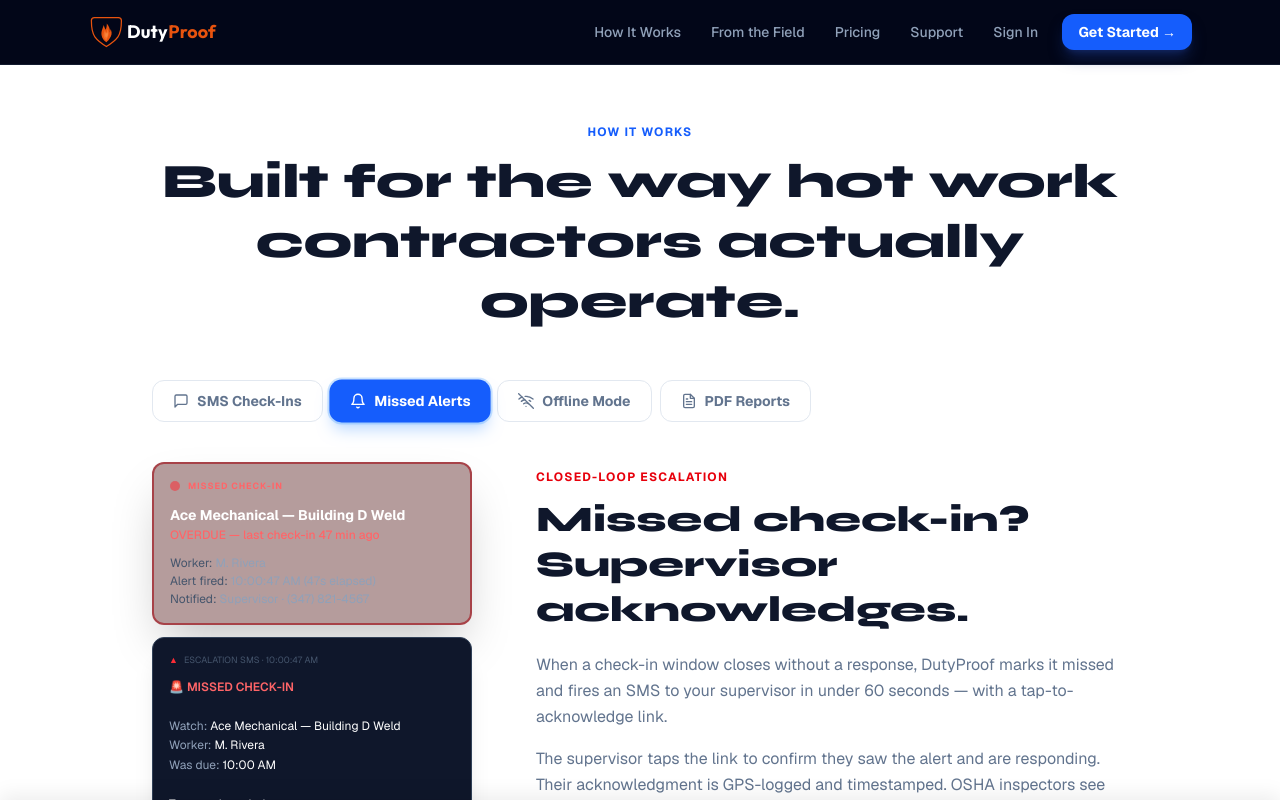
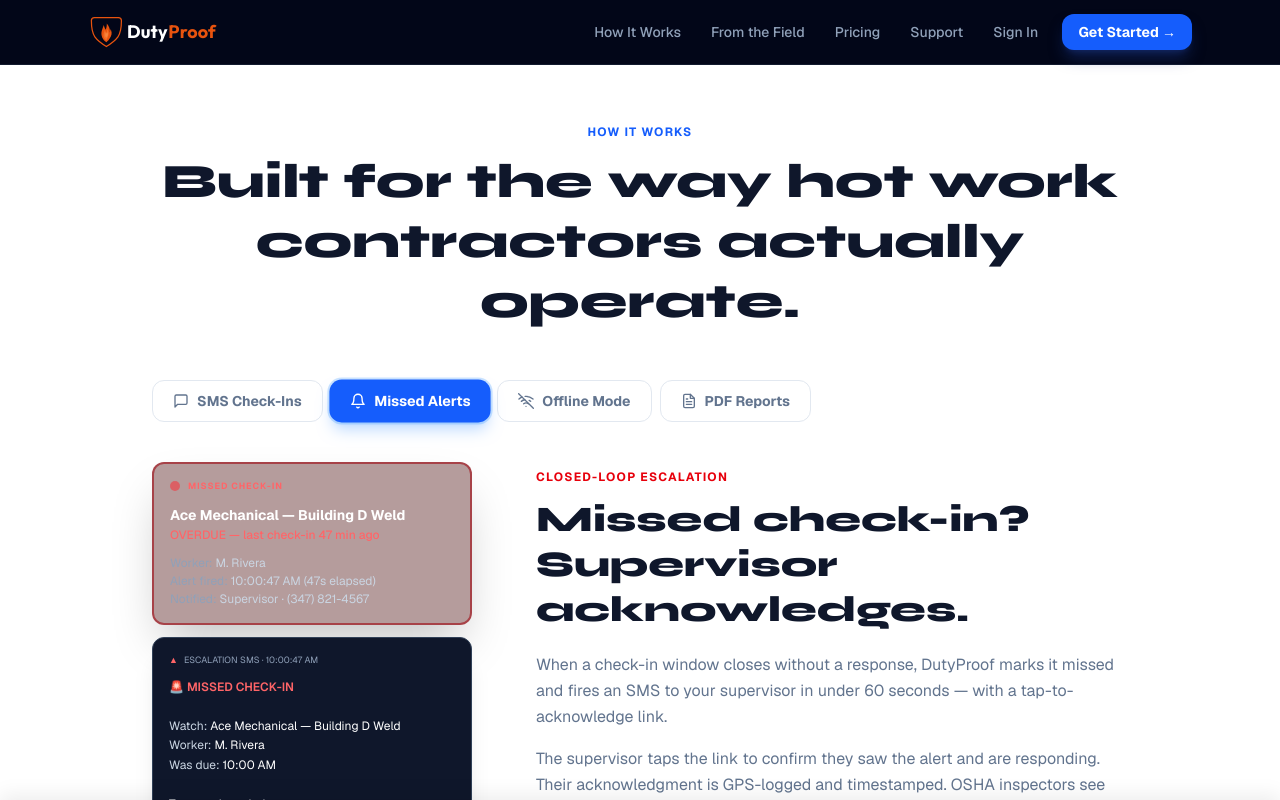
Before and after one commit to jongurfinkel-cmd/dutyproof1, a Next.js app: page / in a window 1280 px wide. Both pictures are taken after a click on the button "Missed Alerts". Shown: the part 4177-4977 px from the top of the page. Built offline with nearby package versions, Linux system fonts and the light colour scheme.

Commit message:
Fix barely visible text colors in Missed Alerts escalation mockup
Brightened label and value text in the red alert card, escalation SMS,
and acknowledged sections for better contrast on dark backgrounds.

Co-Authored-By: Claude Opus 4.6 <noreply@anthropic.com>

```diff
--- a/src/components/FeatureTabs.tsx
+++ b/src/components/FeatureTabs.tsx
@@ -69,32 +69,32 @@ function EscalationMockup() {
         </div>
         <div className="text-white text-sm font-bold mb-0.5">Ace Mechanical — Building D Weld</div>
         <div className="text-red-400 text-xs font-medium mb-3">OVERDUE — last check-in 47 min ago</div>
-        <div className="text-xs text-slate-400 space-y-0.5">
-          <div><span className="text-slate-600">Worker:</span> M. Rivera</div>
-          <div><span className="text-slate-600">Alert fired:</span> 10:00:47 AM (47s elapsed)</div>
-          <div><span className="text-slate-600">Notified:</span> Supervisor · (347) 821-4567</div>
+        <div className="text-xs text-slate-300 space-y-0.5">
+          <div><span className="text-slate-400">Worker:</span> M. Rivera</div>
+          <div><span className="text-slate-400">Alert fired:</span> 10:00:47 AM (47s elapsed)</div>
+          <div><span className="text-slate-400">Notified:</span> Supervisor · (347) 821-4567</div>
         </div>
       </div>
       <div className="rounded-xl bg-slate-900 border border-slate-700 p-4 shadow-xl">
-        <div className="text-slate-600 text-[9px] font-mono mb-2.5 flex items-center gap-1.5">
-          <span className="text-red-500">▲</span> ESCALATION SMS · 10:00:47 AM
+        <div className="text-slate-400 text-[9px] font-mono mb-2.5 flex items-center gap-1.5">
+          <span className="text-red-400">▲</span> ESCALATION SMS · 10:00:47 AM
         </div>
         <p className="text-white text-xs leading-relaxed">
           🚨 <span className="text-red-400 font-semibold">MISSED CHECK-IN</span><br /><br />
-          <span className="text-slate-400">Watch:</span> Ace Mechanical — Building D Weld<br />
-          <span className="text-slate-400">Worker:</span> M. Rivera<br />
-          <span className="text-slate-400">Was due:</span> 10:00 AM<br /><br />
+          <span className="text-slate-300">Watch:</span> Ace Mechanical — Building D Weld<br />
+          <span className="text-slate-300">Worker:</span> M. Rivera<br />
+          <span className="text-slate-300">Was due:</span> 10:00 AM<br /><br />
           Tap to acknowledge:<br />
           <span className="text-amber-400 text-[10px] underline">dutyproof.com/ack/k9x3r...</span>
         </p>
       </div>
-      <div className="rounded-xl bg-amber-950/30 border border-amber-700/40 p-4 shadow-xl">
-        <div className="text-amber-500 text-[9px] font-mono mb-2 flex items-center gap-1.5">
-          <span className="text-amber-400">✓</span> ACKNOWLEDGED · 10:03:12 AM
+      <div className="rounded-xl bg-amber-950/50 border border-amber-600/50 p-4 shadow-xl">
+        <div className="text-amber-400 text-[9px] font-mono mb-2 flex items-center gap-1.5">
+          <span className="text-amber-300">✓</span> ACKNOWLEDGED · 10:03:12 AM
         </div>
-        <p className="text-amber-300 text-xs leading-relaxed">
+        <p className="text-amber-200 text-xs leading-relaxed">
           T. Okafor acknowledged the alert<br />
-          <span className="text-amber-400/70 text-[10px]">GPS: 34.052°N · Response time: 2m 25s</span>
+          <span className="text-amber-300 text-[10px]">GPS: 34.052°N · Response time: 2m 25s</span>
         </p>
       </div>
     </div>
```
